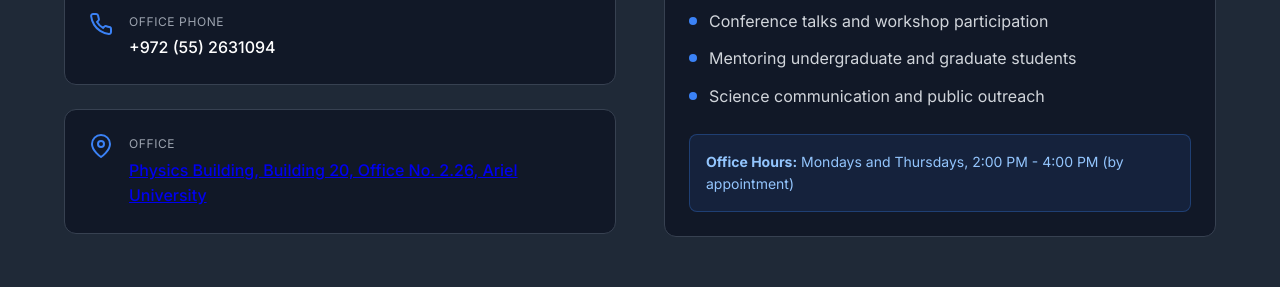
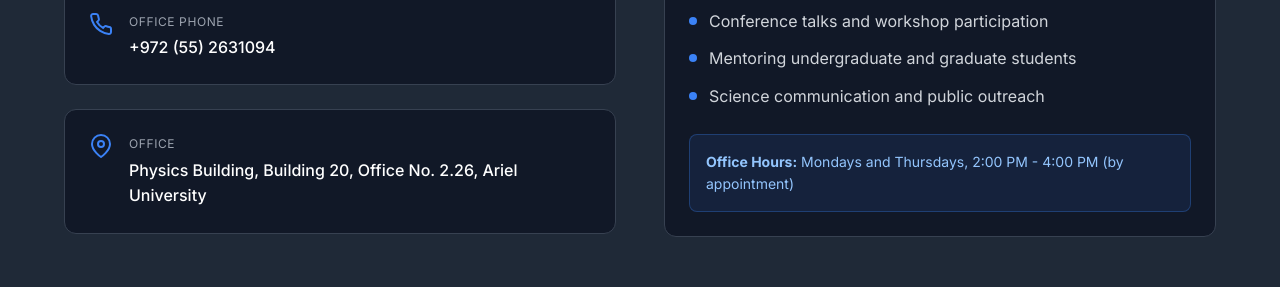
Before and after one commit to meamresh/meamresh.github.io, a plain HTML site: page index.html in a window 1280 px wide. Shown: the part 4259-4546 px from the top of the page. Drawn offline with Linux system fonts and the light colour scheme.

Commit message:
Update style.css

```diff
--- a/style.css
+++ b/style.css
@@ -1099,3 +1099,13 @@ html {
   box-shadow: 0 8px 20px rgba(0, 0, 0, 0.3);
   border-radius: 8px; /* optional, for smooth look */
 }
+.contact-value a {
+  color: inherit; /* keeps same text color */
+  text-decoration: none; /* remove underline */
+  transition: color 0.2s ease;
+}
+
+.contact-value a:hover {
+  color: #0077ff; /* highlight on hover */
+  text-decoration: underline;
+}
```
